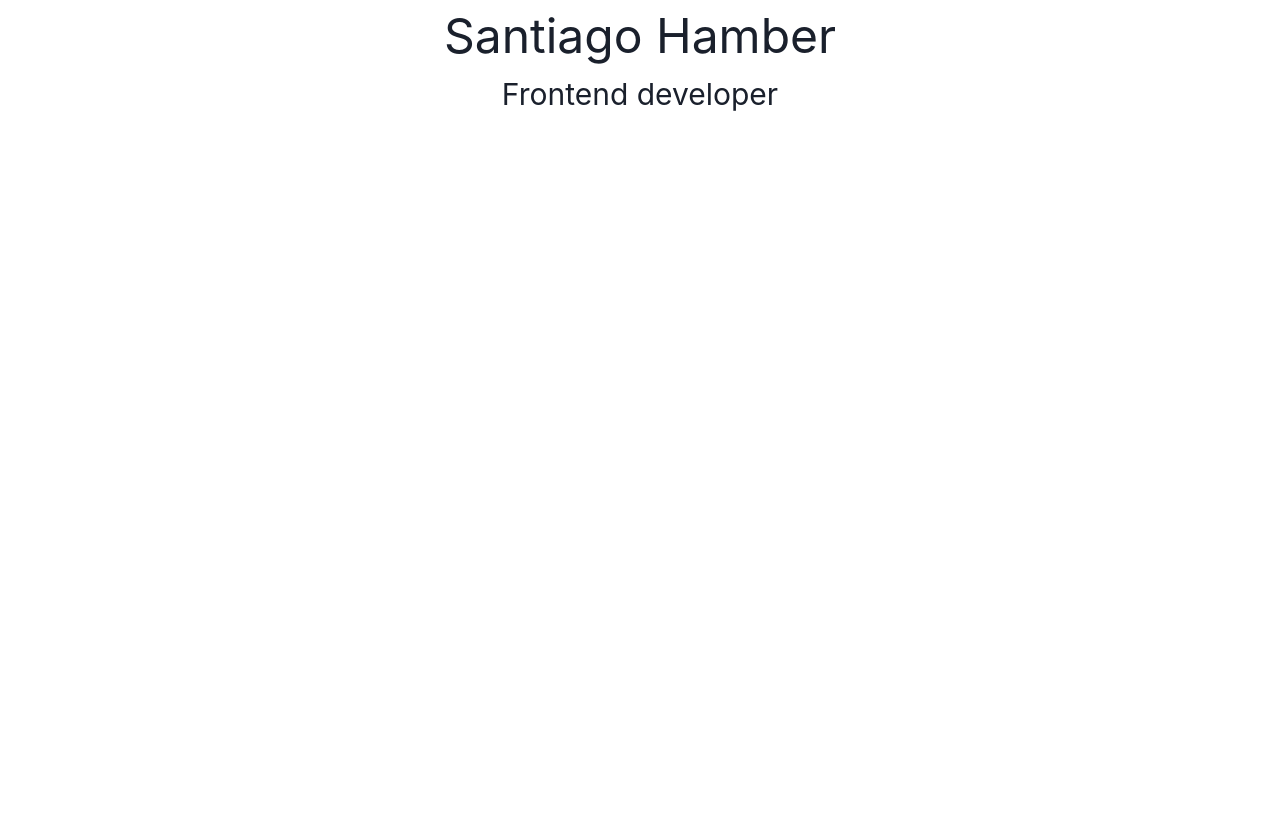
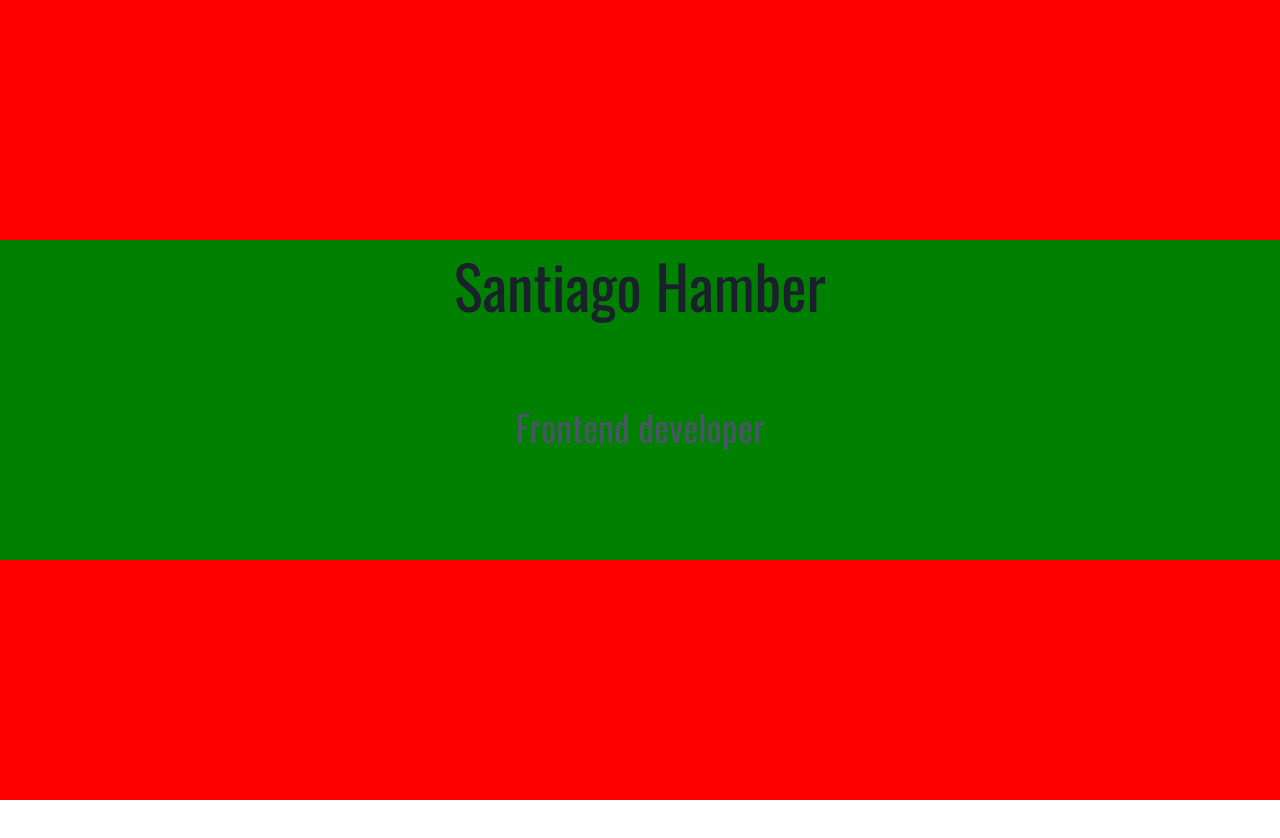
Before and after one commit to sntmsc/portfolio, a React (Create React App) app: page / in a window 1280 px wide. Shown: the top 838 px of the page. Before the commit the page ends 800 px from the top, so only its background shows below. Built offline with nearby package versions, Linux system fonts and the light colour scheme.

Commit message:
first styles

```diff
--- a/public/index.html
+++ b/public/index.html
@@ -24,10 +24,9 @@
       work correctly both with client-side routing and a non-root public URL.
       Learn how to configure a non-root public URL by running `npm run build`.
     -->
-    <title>React App</title>
+    <title>Santiago Hamber</title>
   </head>
   <body>
-    <noscript>You need to enable JavaScript to run this app.</noscript>
     <div id="root"></div>
     <!--
       This HTML file is a template.
--- a/src/App.css
+++ b/src/App.css
@@ -1,38 +1,7 @@
-.App {
-  text-align: center;
+@import url('https://fonts.googleapis.com/css2?family=Oswald&display=swap');
+
+*{
+  height:100%;
+  margin:0;
+  padding:0
 }
-
-.App-logo {
-  height: 40vmin;
-  pointer-events: none;
-}
-
-@media (prefers-reduced-motion: no-preference) {
-  .App-logo {
-    animation: App-logo-spin infinite 20s linear;
-  }
-}
-
-.App-header {
-  background-color: #282c34;
-  min-height: 100vh;
-  display: flex;
-  flex-direction: column;
-  align-items: center;
-  justify-content: center;
-  font-size: calc(10px + 2vmin);
-  color: white;
-}
-
-.App-link {
-  color: #61dafb;
-}
-
-@keyframes App-logo-spin {
-  from {
-    transform: rotate(0deg);
-  }
-  to {
-    transform: rotate(360deg);
-  }
-}
--- a/src/App.js
+++ b/src/App.js
@@ -1,21 +1,30 @@
 import React from 'react'
 import './App.css'
-import { Flex, Text} from '@chakra-ui/react'
+import { Box, Flex, Text } from '@chakra-ui/react'
 
 function App() {
   return (
-    <div className="App">
+    <Flex className="App"
+    w='100%'
+    h='100%'
+    bg='red'
+    align='center'>
       <Flex
-      w='100'
-      direction='column'>
-        <Text fontSize='5xl'>
+      w='100%'
+      h='40%'
+      direction='column'
+      justify='center'
+      align='center'
+      bg='green'>
+        <Text fontSize='6xl' fontFamily='Oswald, sans-serif'>
           Santiago Hamber
         </Text>
-        <Text fontSize='3xl'>
+        <Text fontSize='4xl' fontFamily='Oswald, sans-serif' color='gray.600'>
           Frontend developer
         </Text>
       </Flex>
-    </div>
+
+    </Flex>
   );
 }
 
--- a/src/index.js
+++ b/src/index.js
@@ -1,6 +1,7 @@
 import React from 'react';
 import ReactDOM from 'react-dom';
 import App from './App';
+import './App.css'
 import { ChakraProvider } from '@chakra-ui/react'
 
 ReactDOM.render(
```
